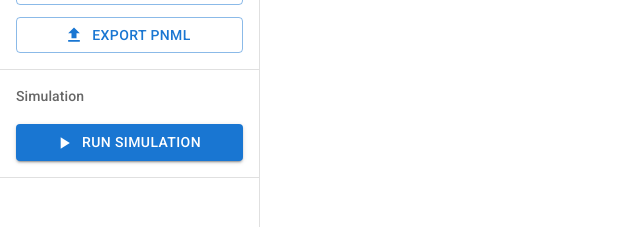
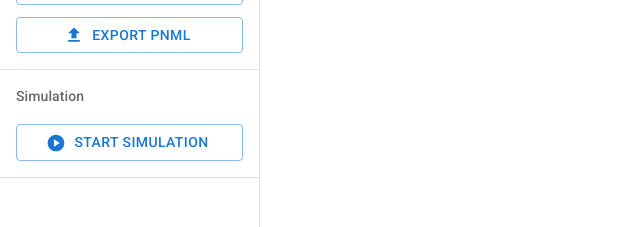
Before and after one commit to ReidAnderson/petri-bench, a React (Vite) app: page / in a window 1280 px wide. Shown: the part 411-638 px from the top of the page, without its empty margins (0-640 px from the left). Built offline with nearby package versions, Linux system fonts and the light colour scheme.

Commit message:
Initial simulation mode

```diff
--- a/src/App.tsx
+++ b/src/App.tsx
@@ -183,6 +183,11 @@ function PetriNetEditor() {
   const [isRunning, setIsRunning] = useState(false);
   const simulationInterval = useRef<number | null>(null);
 
+  // Enhanced simulation state
+  const [isInSimulationMode, setIsInSimulationMode] = useState(false);
+  const [savedTokenState, setSavedTokenState] = useState<Map<string, number>>(new Map());
+  const [transitionHistory, setTransitionHistory] = useState<Array<{ transitionId: string, timestamp: number, label: string }>>([]);
+
   // Synchronize PetriNet instance when nodes/edges are externally changed (e.g. import)
   useEffect(() => {
     petriNetRef.current = new PetriNet(nodes, edges);
@@ -286,11 +291,24 @@ function PetriNetEditor() {
             return node;
           })
         );
+
+        // Record transition firing if in simulation mode
+        if (isInSimulationMode) {
+          const transition = nodes.find(n => n.id === transitionId && n.type === 'transition');
+          if (transition) {
+            const historyEntry = {
+              transitionId,
+              timestamp: Date.now(),
+              label: transition.data.label || transitionId
+            };
+            setTransitionHistory(prev => [...prev, historyEntry]);
+          }
+        }
       } else {
         console.log(`Transition ${transitionId} cannot fire or does not exist.`);
       }
     },
-    [setNodes]
+    [setNodes, isInSimulationMode, nodes]
   );
 
   const runSimulationStep = useCallback(() => {
@@ -456,6 +474,95 @@ function PetriNetEditor() {
     }, 100);
   }, [nodes, edges, reactFlowInstance]);
 
+  // Enhanced simulation functions
+  const handleStartSimulation = useCallback(() => {
+    // Save current token state
+    const tokenState = new Map<string, number>();
+    nodes.forEach(node => {
+      if (node.type === 'place' && typeof node.data.tokens === 'number') {
+        tokenState.set(node.id, node.data.tokens);
+      }
+    });
+    setSavedTokenState(tokenState);
+    setTransitionHistory([]);
+    setIsInSimulationMode(true);
+    console.log("Simulation mode started. Token state saved:", Array.from(tokenState.entries()));
+  }, [nodes]);
+
+  const handleStepForward = useCallback(() => {
+    if (!isInSimulationMode) return;
+
+    const fireableTransitions = petriNetRef.current.getFireableTransitions();
+    if (fireableTransitions.length > 0) {
+      const randomIndex = Math.floor(Math.random() * fireableTransitions.length);
+      const transitionToFire = fireableTransitions[randomIndex];
+
+      // Fire the transition (recording handled in handleFire)
+      handleFire(transitionToFire.id);
+      console.log(`Stepped forward: Fired transition ${transitionToFire.data.label}`);
+    } else {
+      console.log("No fireable transitions available.");
+    }
+  }, [isInSimulationMode, handleFire]);
+
+  const handleFastForward = useCallback(() => {
+    if (!isInSimulationMode) return;
+
+    const runUntilStop = () => {
+      const fireableTransitions = petriNetRef.current.getFireableTransitions();
+      if (fireableTransitions.length > 0) {
+        const randomIndex = Math.floor(Math.random() * fireableTransitions.length);
+        const transitionToFire = fireableTransitions[randomIndex];
+
+        // Fire the transition (recording handled in handleFire)
+        handleFire(transitionToFire.id);
+
+        // Continue running after a short delay to allow state updates
+        setTimeout(runUntilStop, 50);
+      } else {
+        console.log("Fast forward complete: No more fireable transitions.");
+      }
+    };
+
+    runUntilStop();
+  }, [isInSimulationMode, handleFire]);
+
+  const handleEndSimulation = useCallback(() => {
+    if (!isInSimulationMode) return;
+
+    // Create simulation report including saved state
+    const report = {
+      startTime: transitionHistory.length > 0 ? transitionHistory[0].timestamp : Date.now(),
+      endTime: Date.now(),
+      transitionsFired: transitionHistory.length,
+      savedTokenState: Array.from(savedTokenState.entries()).map(([placeId, tokens]) => ({ placeId, tokens })),
+      history: transitionHistory.map((entry, index) => ({
+        step: index + 1,
+        transition: entry.label,
+        transitionId: entry.transitionId,
+        timestamp: new Date(entry.timestamp).toISOString()
+      }))
+    };
+
+    // Export the report as JSON
+    const reportJson = JSON.stringify(report, null, 2);
+
+    // Copy to clipboard and inform user
+    navigator.clipboard.writeText(reportJson).then(() => {
+      console.log('Simulation report copied to clipboard');
+      // You could also show a toast notification here if you have a notification system
+      alert('Simulation report has been copied to clipboard!');
+    }).catch(err => {
+      console.error('Failed to copy to clipboard:', err);
+      alert('Failed to copy to clipboard: ' + reportJson);
+    });
+
+    // Reset simulation state
+    setIsInSimulationMode(false);
+    setTransitionHistory([]);
+    setSavedTokenState(new Map());
+    console.log(`Simulation ended. Report exported with ${report.transitionsFired} transitions fired.`);
+  }, [isInSimulationMode, transitionHistory, savedTokenState]);
 
   return (
     <Box sx={{ display: 'flex', height: '100vh' }}>
@@ -465,7 +572,12 @@ function PetriNetEditor() {
         onRun={handleRun}
         onStop={handleStop}
         onAutoFormat={handleAutoFormat}
+        onStartSimulation={handleStartSimulation}
+        onStepForward={handleStepForward}
+        onFastForward={handleFastForward}
+        onEndSimulation={handleEndSimulation}
         isRunning={isRunning}
+        isInSimulationMode={isInSimulationMode}
       />
       <Box component="main" sx={{ flexGrow: 1, height: '100%' }}> {/* Changed width/height */}
         <div ref={reactFlowWrapper} style={{ width: '1000px', height: '1000px' }}> {/* Changed width/height */}
--- a/src/Sidebar.tsx
+++ b/src/Sidebar.tsx
@@ -20,6 +20,10 @@ import {
   PlayArrow,
   Stop,
   AutoFixHigh, // Added for auto-format
+  SkipNext, // Added for step forward
+  FastForward, // Added for fast forward
+  PlayCircle, // Added for start simulation
+  StopCircle, // Added for end simulation
 } from '@mui/icons-material';
 
 const drawerWidth = 260; // Slightly wider for comfort
@@ -35,14 +39,24 @@ const Sidebar = ({
   onRun,
   onStop,
   onAutoFormat, // Added
+  onStartSimulation,
+  onStepForward,
+  onFastForward,
+  onEndSimulation,
   isRunning,
+  isInSimulationMode,
 }: {
   onExport: () => void;
   onImport: (file: File) => void;
   onRun: () => void;
   onStop: () => void;
   onAutoFormat: () => void; // Added
+  onStartSimulation: () => void;
+  onStepForward: () => void;
+  onFastForward: () => void;
+  onEndSimulation: () => void;
   isRunning: boolean;
+  isInSimulationMode: boolean;
 }) => {
   const handleFileInput = (event: React.ChangeEvent<HTMLInputElement>) => {
     const file = event.target.files?.[0];
@@ -153,28 +167,52 @@ const Sidebar = ({
       <Divider />
 
       {/* Simulation Controls */}
-      <Box sx={{ p: 2, display: 'flex', flexDirection: 'column', gap: 1.5 }}>  {/* Added gap */}
-      <Typography variant="subtitle2" sx={{ mb: 0.5, color: 'text.secondary' }}>Simulation</Typography>
-        {!isRunning ? (
-          <Button
-            variant="contained"
-            color="primary"
-            startIcon={<PlayArrow />}
-            onClick={onRun}
-            fullWidth
-          >
-            Run Simulation
-          </Button>
+      <Box sx={{ p: 2, display: 'flex', flexDirection: 'column', gap: 1.5 }}>
+        <Typography variant="subtitle2" sx={{ mb: 0.5, color: 'text.secondary' }}>
+          {isInSimulationMode ? 'Simulation Mode' : 'Simulation'}
+        </Typography>
+
+        {!isInSimulationMode ? (
+          <>
+            {/* Start enhanced simulation */}
+            <Button
+              variant="outlined"
+              startIcon={<PlayCircle />}
+              onClick={onStartSimulation}
+              fullWidth
+            >
+              Start Simulation
+            </Button>
+          </>
         ) : (
-          <Button
-            variant="contained"
-            color="secondary"
-            startIcon={<Stop />}
-            onClick={onStop}
-            fullWidth
-          >
-            Stop Simulation
-          </Button>
+          <>
+            {/* Enhanced simulation controls */}
+            <Button
+              variant="outlined"
+              startIcon={<SkipNext />}
+              onClick={onStepForward}
+              fullWidth
+            >
+              Step Forward
+            </Button>
+            <Button
+              variant="outlined"
+              startIcon={<FastForward />}
+              onClick={onFastForward}
+              fullWidth
+            >
+              Fast Forward
+            </Button>
+            <Button
+              variant="contained"
+              color="error"
+              startIcon={<StopCircle />}
+              onClick={onEndSimulation}
+              fullWidth
+            >
+              End Simulation
+            </Button>
+          </>
         )}
       </Box>
       <Divider />
```
